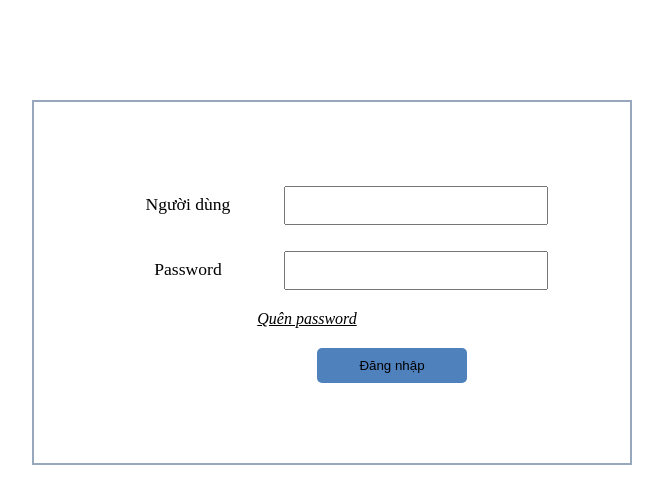
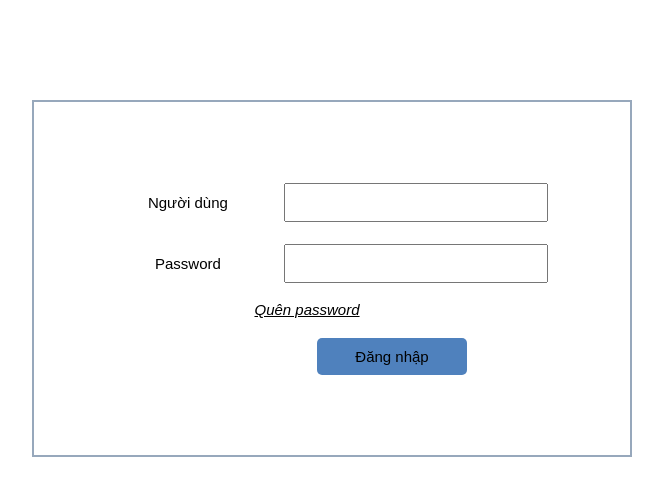
Before and after one commit to maih1/-No5_quan_ly_su_kien, a PHP site: page /Login/welcome in a window 1280 px wide. Shown: the top 504 px of the page, without its empty margins (308-971 px from the left). Run offline with PHP 8.4, Linux system fonts and the light colour scheme.

Commit message:
Update login.css

```diff
--- a/web/css/login.css
+++ b/web/css/login.css
@@ -9,28 +9,45 @@ body {
     width: 600px;
 }
 
+*{
+    margin: 0;
+    padding: 0;
+}
+
+body {
+    margin: 100px auto;
+    text-align: center;
+    width: 600px;
+    font-size : 15px;
+    font-family: Century Gothic,CenturyGothic,AppleGothic,sans-serif;
+}
+
 .txt{
     padding: 5px;
     width: 250px;
     height: 25px;
+    font-size : 15px;
+    font-family: Century Gothic,CenturyGothic,AppleGothic,sans-serif;
 }
 
 .submit{
     padding: 10px;
     width: 150px;
+    border-radius: 5px;
     border: none;
-    border-radius: 5px;
     background-color: #4f81bd;
     margin-left: 120px;
     margin-top: 20px;
+    font-size : 15px;
+    font-family: Century Gothic,CenturyGothic,AppleGothic,sans-serif;
 }
 
 label {
     width: 120px;
     display: inline-block;
     text-align: center;
-    font-size: 1.1rem;
-    font-family: 'Times New Roman';
+    font-size : 15px;
+    font-family: Century Gothic,CenturyGothic,AppleGothic,sans-serif;
     margin-right: 20px;
     padding: 12px;
 }
```
